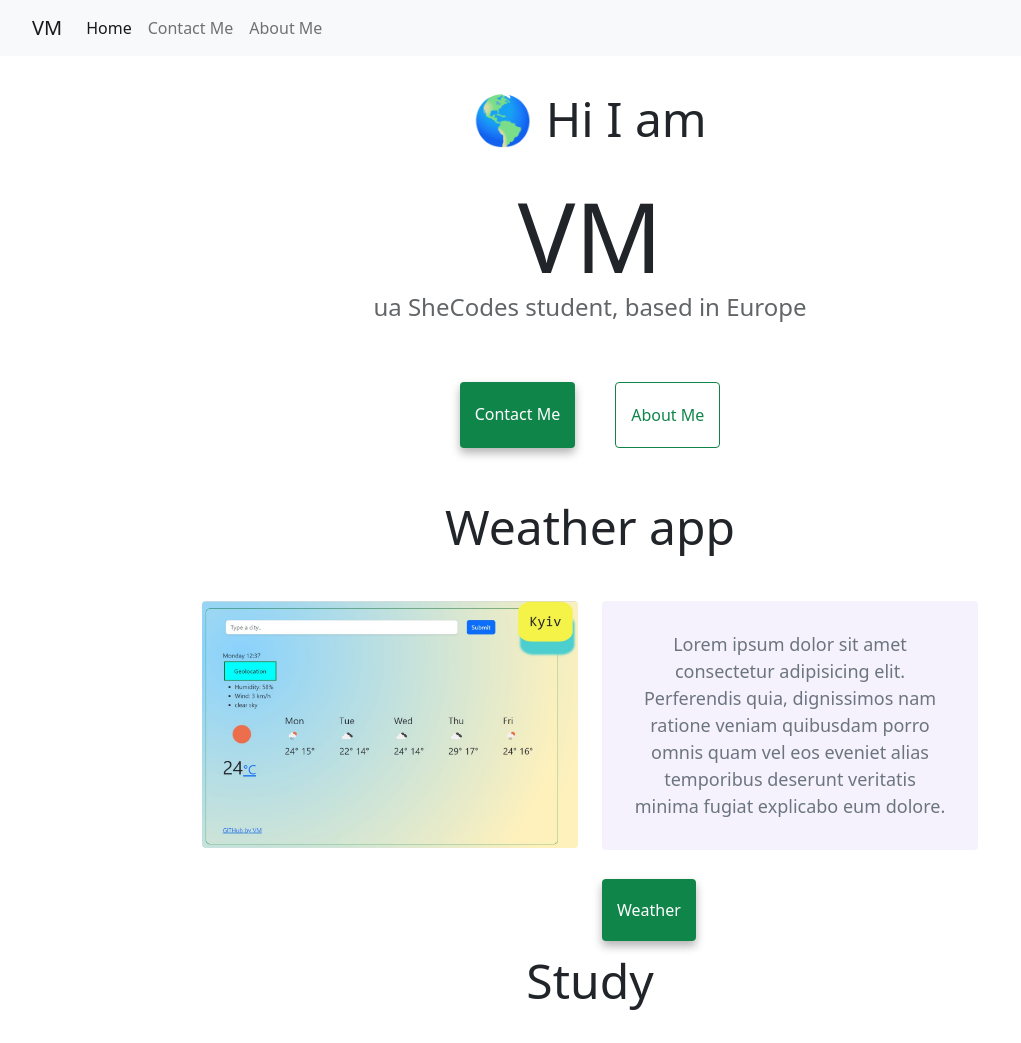
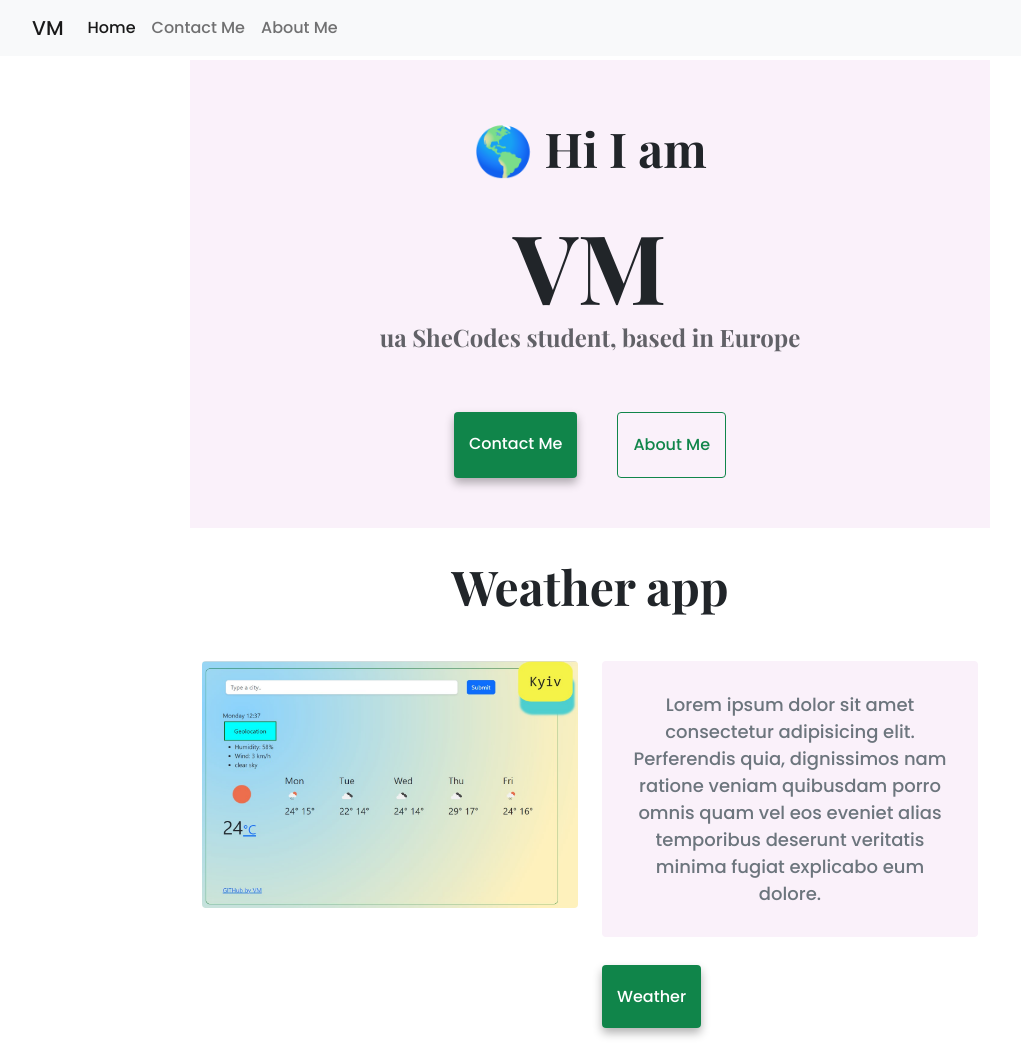
Before and after one commit to VMevamax/multiple-pages, a plain HTML site: page index.html in a window 1280 px wide. Shown: the top 1043 px of the page, without its empty margins (50-1071 px from the left). Drawn offline with nearby package versions, Linux system fonts and the light colour scheme.

Commit message:
class hero

```diff
--- a/index.html
+++ b/index.html
@@ -65,6 +65,7 @@
       </div>
     </nav>
     </div>
+    <div class="hero">
     <h2 >🌎 Hi I am</h2>
     <h1>VM</h1>
     <h3>ua SheCodes student, based in Europe</h3>
@@ -72,10 +73,11 @@
       <a href="about.html#contact" class="contact-link">Contact me</a>
       <a href="about.html" class="about-link">About me</a>
     </div>
+    </div>
     <h2 class="mb-3">Weather app</h2>
     <div class="container">
       <div class="row mb-5">
-        <div class="col">
+        <div class="col d-none d-lg-block">
           <img src="images/weather.jpeg" class="img-fluid rounded" />
         </div>
         <div class="col-md-6">
@@ -91,7 +93,7 @@
         </div>
         <h2 class="mb-3">Study</h2>
           <div class="row">
-        <div class="col">
+        <div class="col d-none d-lg-block">
           <img src="images/sc.jpeg" class="img-fluid rounded mg-5 pd-3" />
         </div>
         <div class="col-md-6">
@@ -110,7 +112,7 @@
 
 
       <div class="row">
-        <div class="col">
+        <div class="col d-none d-lg-block">
         <img src="images/marm.jpeg" class="img-fluid rounded mg-5" />
 
       </div>
--- a/style.css
+++ b/style.css
@@ -1,12 +1,19 @@
 :root {
   --primary-color: #10854a;
-  --secondary-color: #f5f2fe;
+  --secondary-color: #faf1fa;
   --box-shadow: 0 5px 10px rgba(0, 0, 0, 0.3);
+   --heading-font-family: "Playfair Display", serif;
+  --default-font-family: "Poppins", sans-serif;
 }
-
+.hero {
+  background: var(--secondary-color);
+  text-align: center;
+  padding: 30px 150px;
+}
 body {
   margin: 60px auto;
   max-width: 800px;
+   font-family: var(--default-font-family);
 }
 
 h1,
@@ -14,6 +21,8 @@ h2,
 h3 {
   text-align: center;
   margin: 0;
+   font-family: var(--heading-font-family);
+  font-weight: bold;
 }
 
 h1 {
@@ -109,6 +118,7 @@ p {
     text-align: center;
   }
 
+
   .project-link {
     display: block;
     text-align: center;
```
